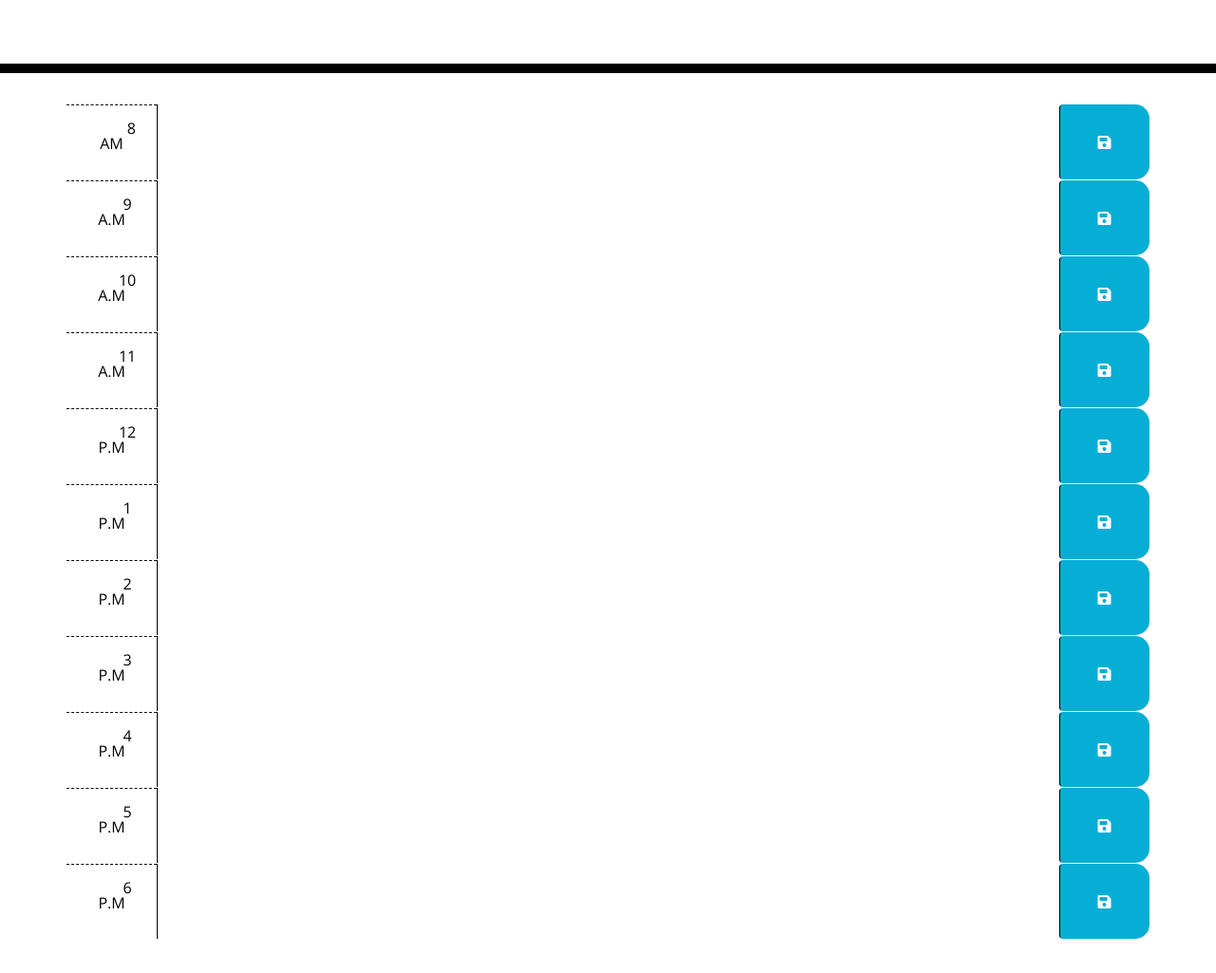
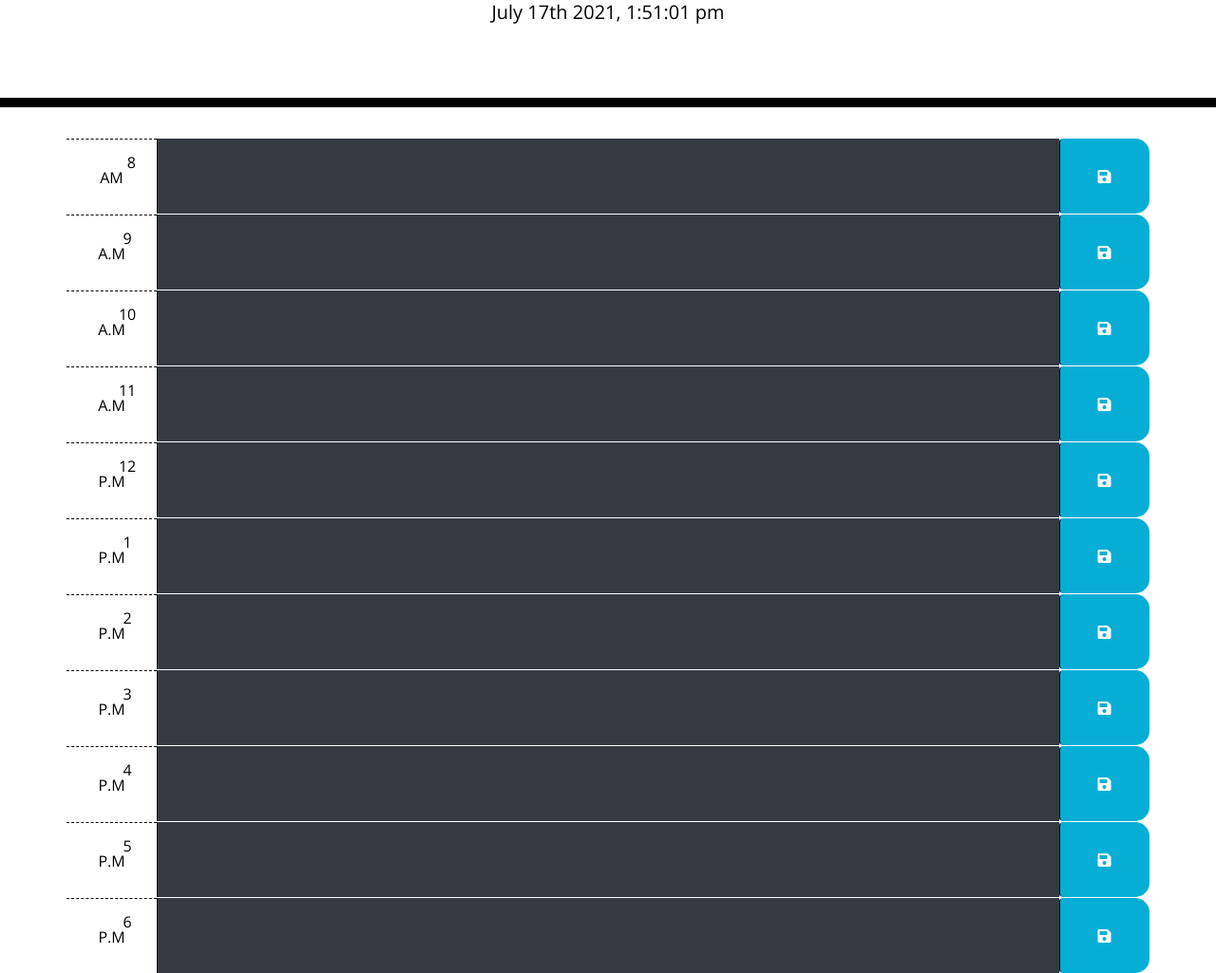
Before and after one commit to kamm8899/Work-Day-Scheduler, a plain HTML site: page index.html in a window 1280 px wide. Shown: the part 191-1216 px from the top of the page at 95% size. Before the commit the page ends 1180 px from the top, so only its background shows below. Drawn offline with nearby package versions, Linux system fonts and the light colour scheme.

Commit message:
added some of the bootstrap and first logic for future and past

```diff
--- a/index.html
+++ b/index.html
@@ -30,91 +30,90 @@
     </header>
     <div class="container">
       <!-- Timeblocks go here -->
-      <div id="hour" class="row time-block">
+      <div id="hour8AM" class="row time-block">
         <div class="col-md-1 hour">
           8 AM
         </div>
-        <textarea class="col-md-10 description">
+        <textarea class="col-md-10 bg-dark text-light description">
         </textarea>
         <button class="btn saveBtn col-md-1"><i class="fas fa-save"></i></button>
       </div>
-    <div id="hour" class="row time-block">
+    <div id="hour9AM" class="row time-block">
       <div class="col-md-1 hour">
         9 A.M
       </div>
-      <textarea class="col-md-10 description">
+      <textarea class="col-md-10 bg-dark text-light description"></textarea>
+      <button class="btn saveBtn col-md-1"><i class="fas fa-save"></i></button>
+    </div>
+    <div id="hour10AM" class="row time-block">
+      <div class="col-md-1 hour">
+        10 A.M
+      </div>
+      <textarea class="col-md-10 bg-dark text-light description">
       </textarea>
       <button class="btn saveBtn col-md-1"><i class="fas fa-save"></i></button>
     </div>
-    <div id="hour" class="row time-block">
+    <div id="hour11AM" class="row time-block">
       <div class="col-md-1 hour">
-        10 A.M
+        11 A.M
       </div>
-      <textarea class="col-md-10 description">
+      <textarea class="col-md-10 bg-dark text-light description">
       </textarea>
       <button class="btn saveBtn col-md-1"><i class="fas fa-save"></i></button>
     </div>
-    <div id="hour" class="row time-block">
+    <div id="hour12PM" class="row time-block">
       <div class="col-md-1 hour">
-        11 A.M
+        12 P.M
       </div>
-      <textarea class="col-md-10 description">
+      <textarea class="col-md-10 bg-dark text-light description">
       </textarea>
       <button class="btn saveBtn col-md-1"><i class="fas fa-save"></i></button>
     </div>
-    <div id="hour" class="row time-block">
+    <div id="hour1PM" class="row time-block">
       <div class="col-md-1 hour">
-        12 P.M
+        1 P.M
       </div>
-      <textarea class="col-md-10 description">
+      <textarea class="col-md-10 bg-dark text-light description">
       </textarea>
       <button class="btn saveBtn col-md-1"><i class="fas fa-save"></i></button>
     </div>
-    <div id="hour" class="row time-block">
+    <div id="hour2PM" class="row time-block">
       <div class="col-md-1 hour">
-        1 P.M
+        2 P.M
       </div>
-      <textarea class="col-md-10 description">
+      <textarea class="col-md-10 bg-dark text-light description">
       </textarea>
       <button class="btn saveBtn col-md-1"><i class="fas fa-save"></i></button>
     </div>
-    <div id="hour" class="row time-block">
+    <div id="hour3PM" class="row time-block">
       <div class="col-md-1 hour">
-        2 P.M
+        3 P.M
       </div>
-      <textarea class="col-md-10 description">
+      <textarea class="col-md-10 bg-dark text-light description">
       </textarea>
       <button class="btn saveBtn col-md-1"><i class="fas fa-save"></i></button>
     </div>
-    <div id="hour" class="row time-block">
+    <div id="hour4PM" class="row time-block">
       <div class="col-md-1 hour">
-        3 P.M
+        4 P.M
       </div>
-      <textarea class="col-md-10 description">
+      <textarea class="col-md-10 bg-dark text-light description">
       </textarea>
       <button class="btn saveBtn col-md-1"><i class="fas fa-save"></i></button>
     </div>
-    <div id="hour" class="row time-block">
+    <div id="hour5PM" class="row time-block">
       <div class="col-md-1 hour">
-        4 P.M
+        5 P.M
       </div>
-      <textarea class="col-md-10 description">
+      <textarea class="col-md-10 bg-dark text-light description">
       </textarea>
       <button class="btn saveBtn col-md-1"><i class="fas fa-save"></i></button>
     </div>
-    <div id="hour" class="row time-block">
-      <div class="col-md-1 hour">
-        5 P.M
-      </div>
-      <textarea class="col-md-10 description">
-      </textarea>
-      <button class="btn saveBtn col-md-1"><i class="fas fa-save"></i></button>
-    </div>
-    <div id="hour" class="row time-block">
+    <div id="hour6PM" class="row time-block">
       <div class="col-md-1 hour">
         6 P.M
       </div>
-      <textarea class="col-md-10 description">
+      <textarea class="col-md-10 bg-dark text-light description">
       </textarea>
       <button class="btn saveBtn col-md-1"><i class="fas fa-save"></i></button>
     </div>
@@ -125,5 +124,6 @@
 
     <script src="https://code.jquery.com/jquery-3.4.1.min.js"></script>
     <script src="https://cdnjs.cloudflare.com/ajax/libs/moment.js/2.24.0/moment.min.js"></script>
+    <script src="./script.js"></script>
   </body>
 </html>
--- /dev/null
+++ b/script.js
@@ -0,0 +1,47 @@
+var day = moment().format('MMMM Do YYYY, h:mm:ss a');
+console.log(day);
+
+//Display current Day in header
+$('#currentDay').html(day);
+
+//hour
+var hour = moment().format("hh:mm:ss K");
+console.log(hour);
+
+
+
+//save button
+var saveTask =function(){
+    localStoragge.setItem();
+}
+
+var saveTasks = function() {
+    localStorage.setItem("tasks", JSON.stringify(tasks));
+  };
+
+//Check if the task is in the past
+var presentHour = function(hour){
+    var hour = moment().format("hh:mm:ss K");
+    console.log(hour);
+
+    //get hour from day
+    $(hour).find("description").text().trim();
+
+    //remove any old classes from element
+    $(hour).removeClass(".bg-dark");
+//apply new class if its after current day
+    if (moment().isAfter(hour)){
+        $(hour).addClass(".bg-danger");
+    }
+
+}
+//Future Hour
+
+
+
+//WHEN I view the time blocks for that day
+//THEN each time block is color-coded to indicate whether it is in the past, present, or future
+//WHEN I click the save button for that time block
+//THEN the text for that event is saved in local storage
+//WHEN I refresh the page
+//THEN the saved events persist
```
Also changed, not shown: style.css (line endings or trailing spaces).
